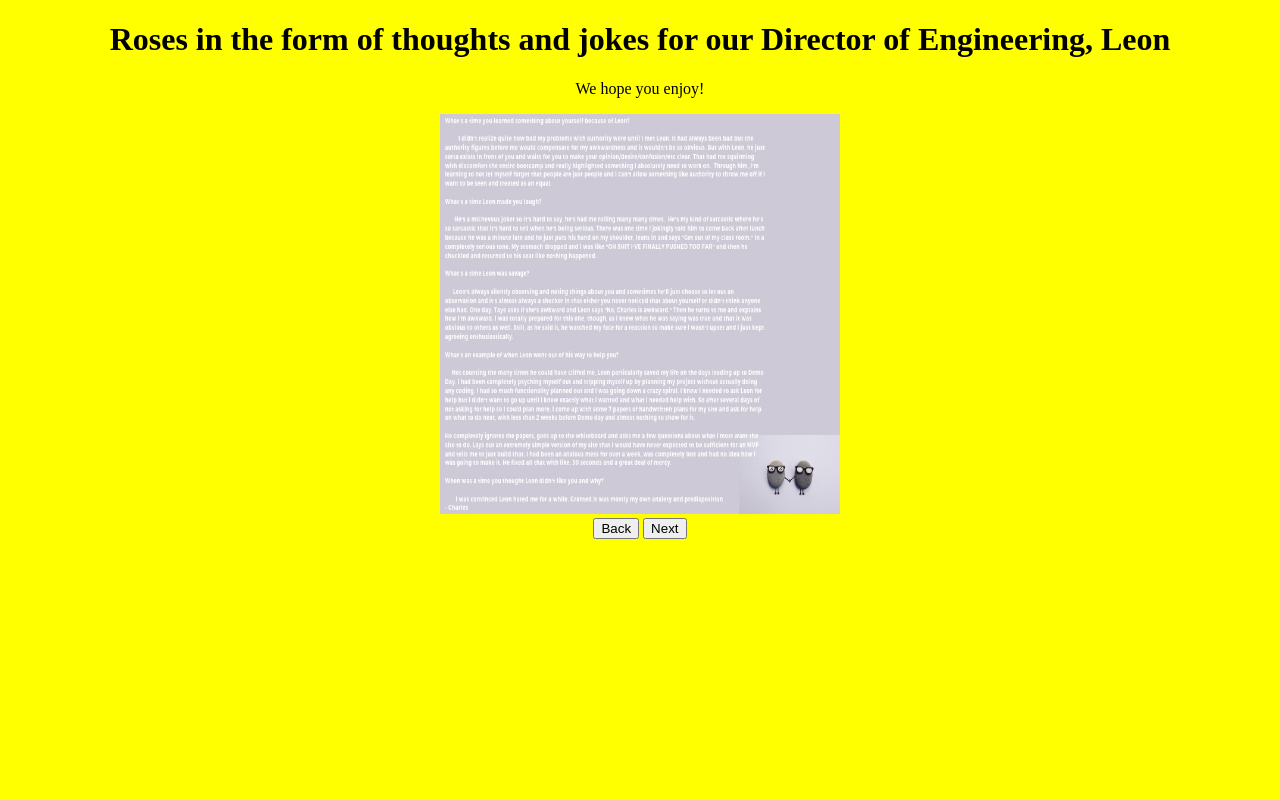
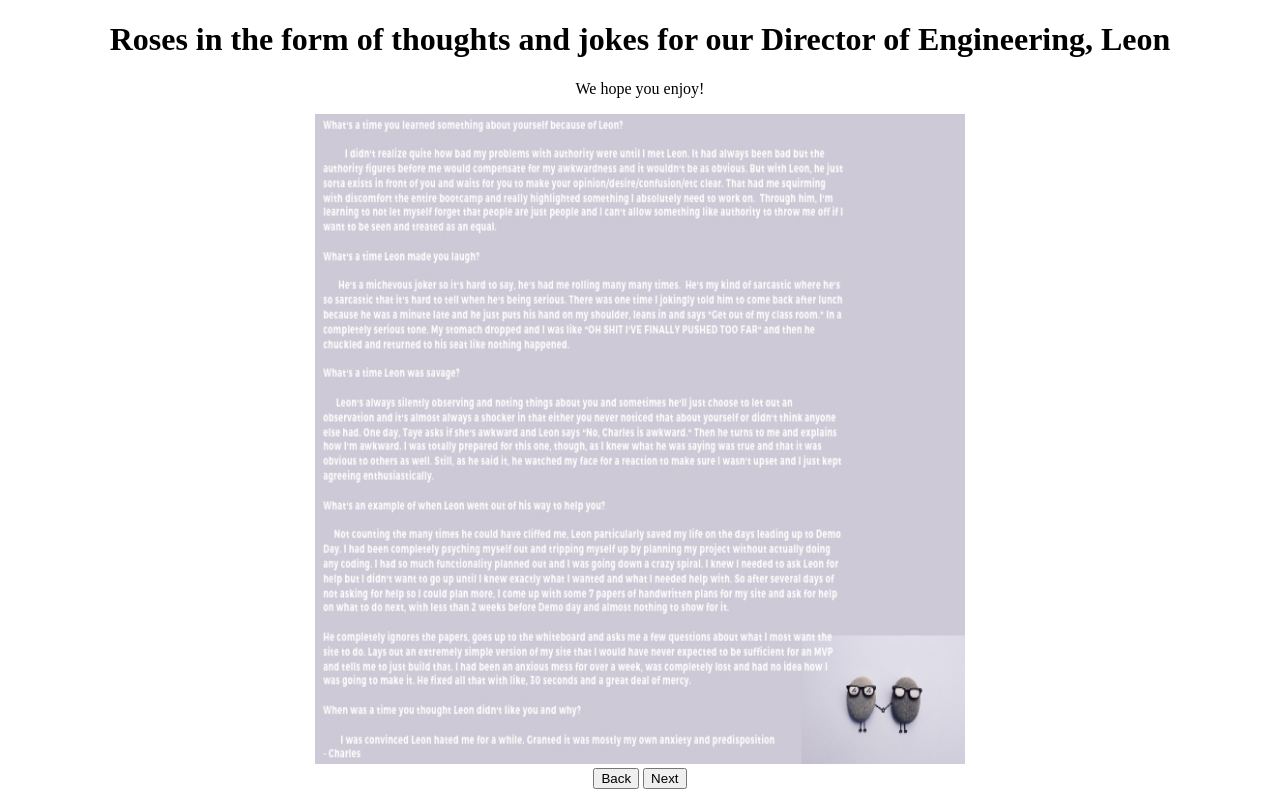
Before and after one commit to JacintaCodes/weloveourinstructor, a plain HTML site: page index.html in a window 1280 px wide. Drawn offline with nearby package versions, Linux system fonts and the light colour scheme.

Commit message:
first commit

```diff
--- a/css/style.css
+++ b/css/style.css
@@ -1,9 +1,8 @@
 body {
-  background-color: yellow;
   text-align: center;
 }
 
 img {
-  height: 400px;
-  width: 400px;
+  height: 650px;
+  width: 650px;
 }
```
